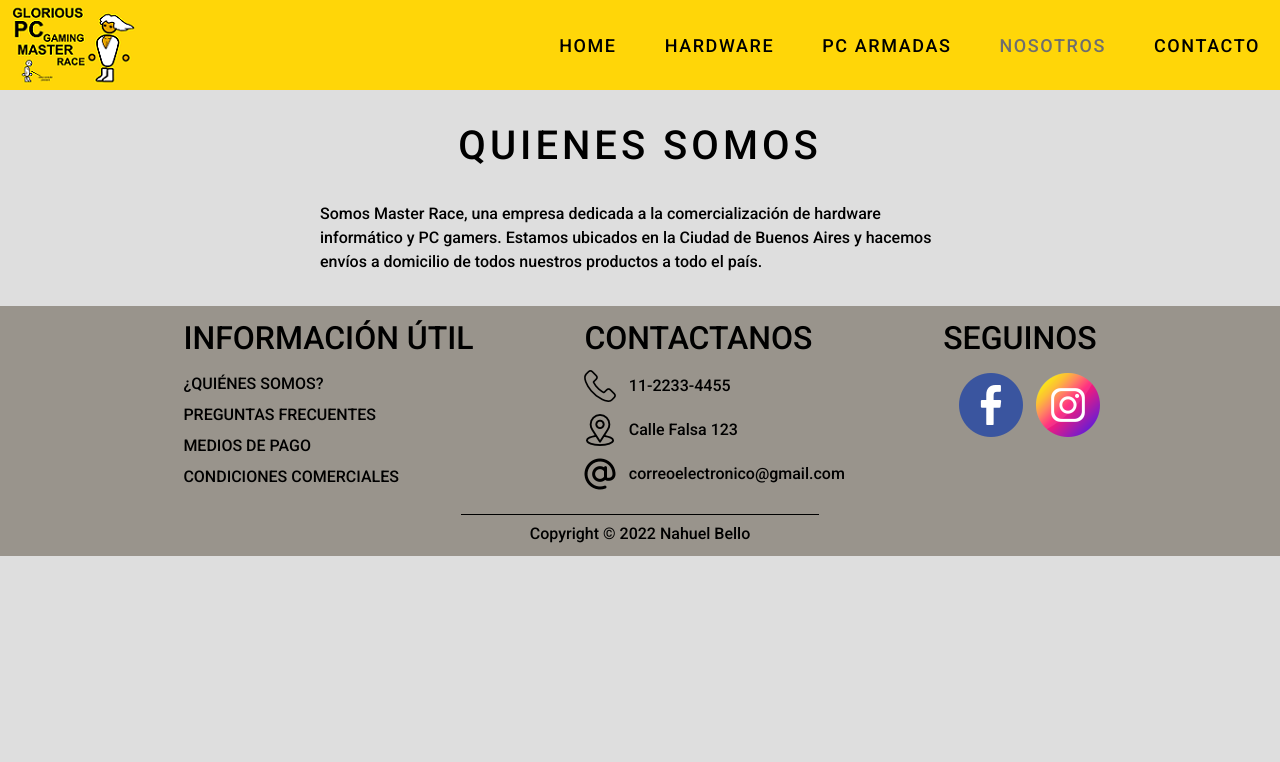
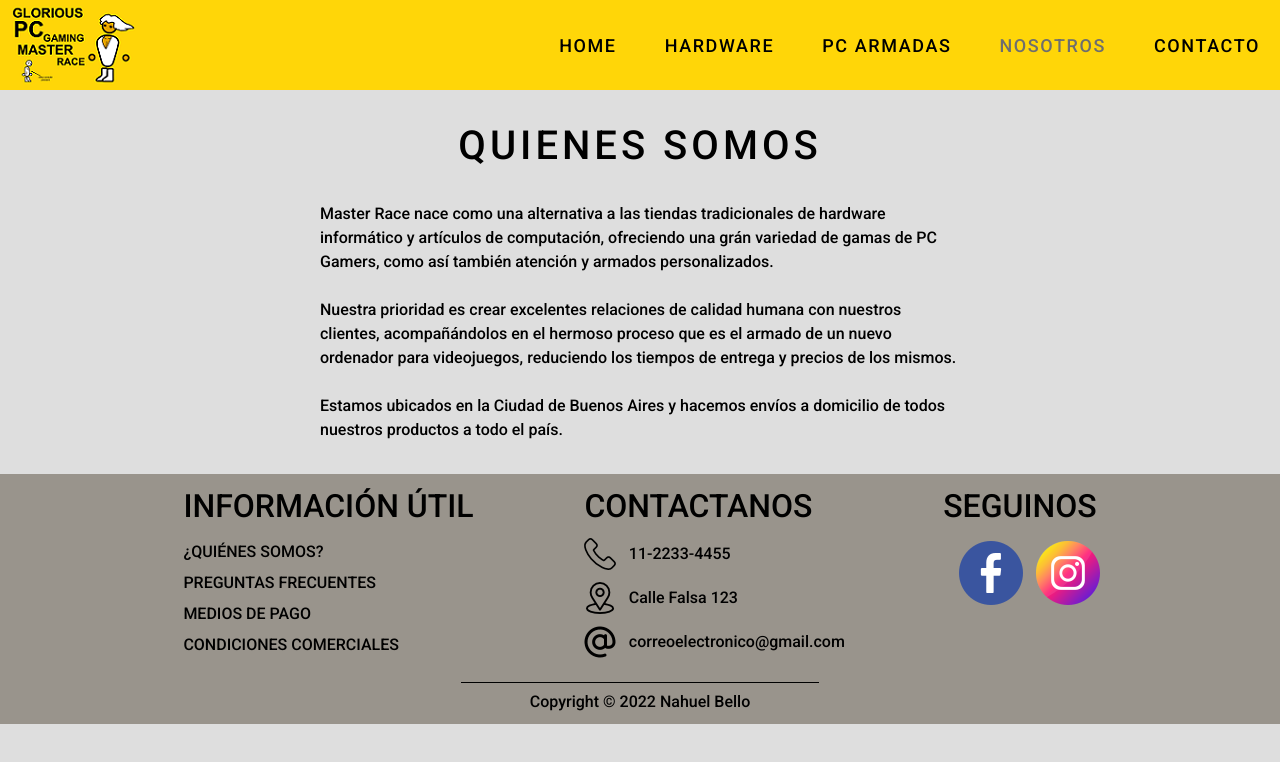
Before and after one commit to nahuelbello/proyecto-coderhouse, a website: page pages/quienes-somos.html in a window 1280 px wide. Drawn offline with Linux system fonts and the light colour scheme.

Commit message:
Modifico contenido descriptivo

```diff
--- a/pages/quienes-somos.html
+++ b/pages/quienes-somos.html
@@ -50,11 +50,15 @@
         <main>
             <h1>QUIENES SOMOS</h1>
 
-            <p class="about-us">Somos <strong>Master Race</strong>, una empresa dedicada a la comercialización de <strong>hardware informático</strong> y
-                <strong>PC gamers</strong>. Estamos ubicados en la Ciudad de Buenos Aires y hacemos envíos a domicilio de todos nuestros productos a todo el país.
+            <p class="about-us"><strong>Master Race</strong> nace como una alternativa a las tiendas tradicionales de <strong>hardware informático</strong>
+                y <strong>artículos de computación</strong>, ofreciendo una grán variedad de gamas de <strong>PC Gamers</strong>, como así también
+                atención y armados personalizados.</p>
+            <br>
+            <p class="about-us">Nuestra prioridad es crear excelentes relaciones de calidad humana con nuestros clientes, acompañándolos en el hermoso proceso que es el
+                armado de un nuevo ordenador para videojuegos, reduciendo los tiempos de entrega y precios de los mismos.</p>
+            <br>
+            <p class="about-us">Estamos ubicados en la Ciudad de Buenos Aires y hacemos envíos a domicilio de todos nuestros productos a todo el país.</p>
         </main>
-
-
 
 
         <!-- FOOTER -->
```
